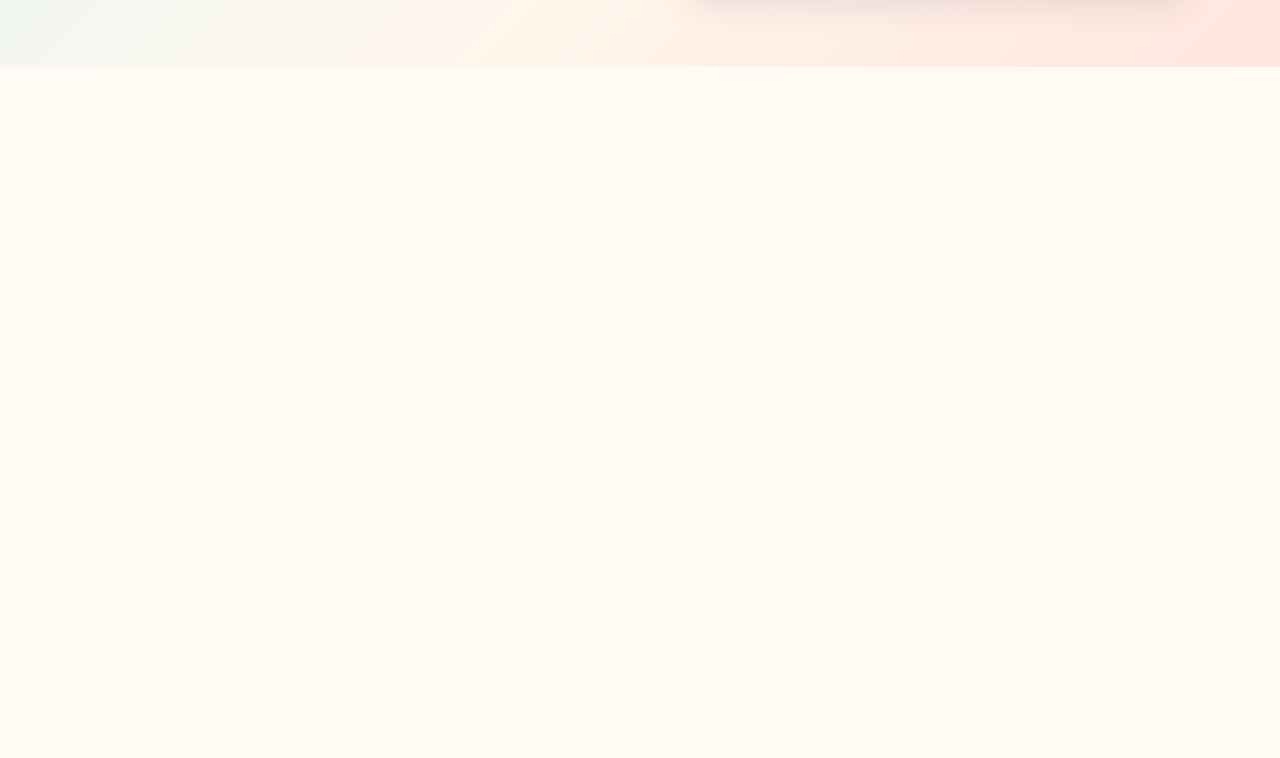
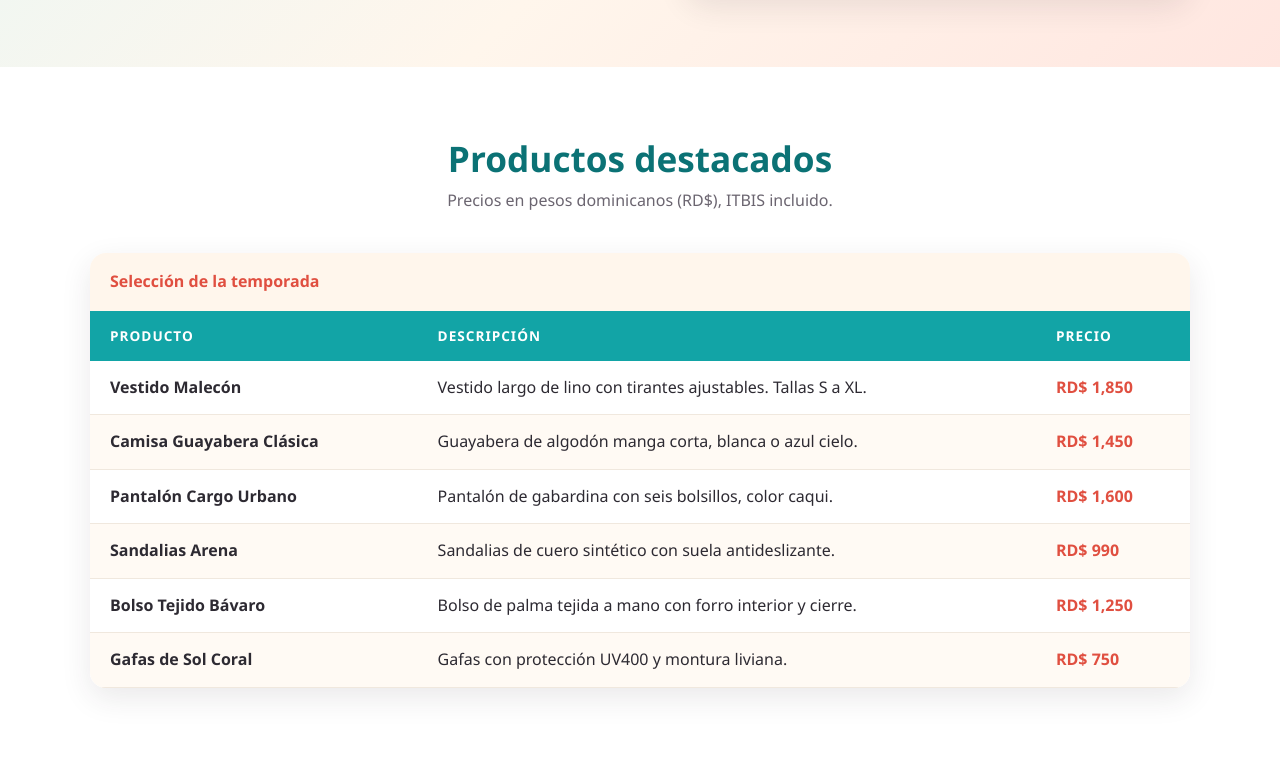
Before and after one commit to ing-frank/tienda-web, a plain HTML site: page index.html in a window 1280 px wide. Shown: the part 552-1310 px from the top of the page. Before the commit the page ends 800 px from the top, so only its background shows below. Drawn offline with Linux system fonts and the light colour scheme.

Commit message:
agrega Tabla de productos (Brainerd)

```diff
--- a/index.html
+++ b/index.html
@@ -45,7 +45,57 @@
 
         <!-- PARTE DE ISMAEL MERCEDES CASTILLO: borra esta línea y pega aquí la sección de Categorías -->
 
-        <!-- PARTE DE BRAINERD DAVID SCHALS FRÍAS: borra esta línea y pega aquí la Tabla de productos -->
+         <!-- ===== 4. TABLA DE PRODUCTOS · Hecho por: Brainerd David Schals Frías (LR-2025-02699) ===== -->
+        <section id="productos" class="seccion seccion-clara">
+            <div class="contenedor">
+                <h2>Productos destacados</h2>
+                <p class="subtitulo">Precios en pesos dominicanos (RD$), ITBIS incluido.</p>
+                <div class="tabla-envoltura">
+                    <table class="tabla-productos">
+                        <caption>Selección de la temporada</caption>
+                        <thead>
+                            <tr>
+                                <th>Producto</th>
+                                <th>Descripción</th>
+                                <th>Precio</th>
+                            </tr>
+                        </thead>
+                        <tbody>
+                            <tr>
+                                <td>Vestido Malecón</td>
+                                <td>Vestido largo de lino con tirantes ajustables. Tallas S a XL.</td>
+                                <td class="precio">RD$ 1,850</td>
+                            </tr>
+                            <tr>
+                                <td>Camisa Guayabera Clásica</td>
+                                <td>Guayabera de algodón manga corta, blanca o azul cielo.</td>
+                                <td class="precio">RD$ 1,450</td>
+                            </tr>
+                            <tr>
+                                <td>Pantalón Cargo Urbano</td>
+                                <td>Pantalón de gabardina con seis bolsillos, color caqui.</td>
+                                <td class="precio">RD$ 1,600</td>
+                            </tr>
+                            <tr>
+                                <td>Sandalias Arena</td>
+                                <td>Sandalias de cuero sintético con suela antideslizante.</td>
+                                <td class="precio">RD$ 990</td>
+                            </tr>
+                            <tr>
+                                <td>Bolso Tejido Bávaro</td>
+                                <td>Bolso de palma tejida a mano con forro interior y cierre.</td>
+                                <td class="precio">RD$ 1,250</td>
+                            </tr>
+                            <tr>
+                                <td>Gafas de Sol Coral</td>
+                                <td>Gafas con protección UV400 y montura liviana.</td>
+                                <td class="precio">RD$ 750</td>
+                            </tr>
+                        </tbody>
+                    </table>
+                </div>
+            </div>
+        </section>
 
         <!-- PARTE DE ISAÍAS MARCHART SOSA: borra esta línea y pega aquí la sección de Promociones -->
 
```
